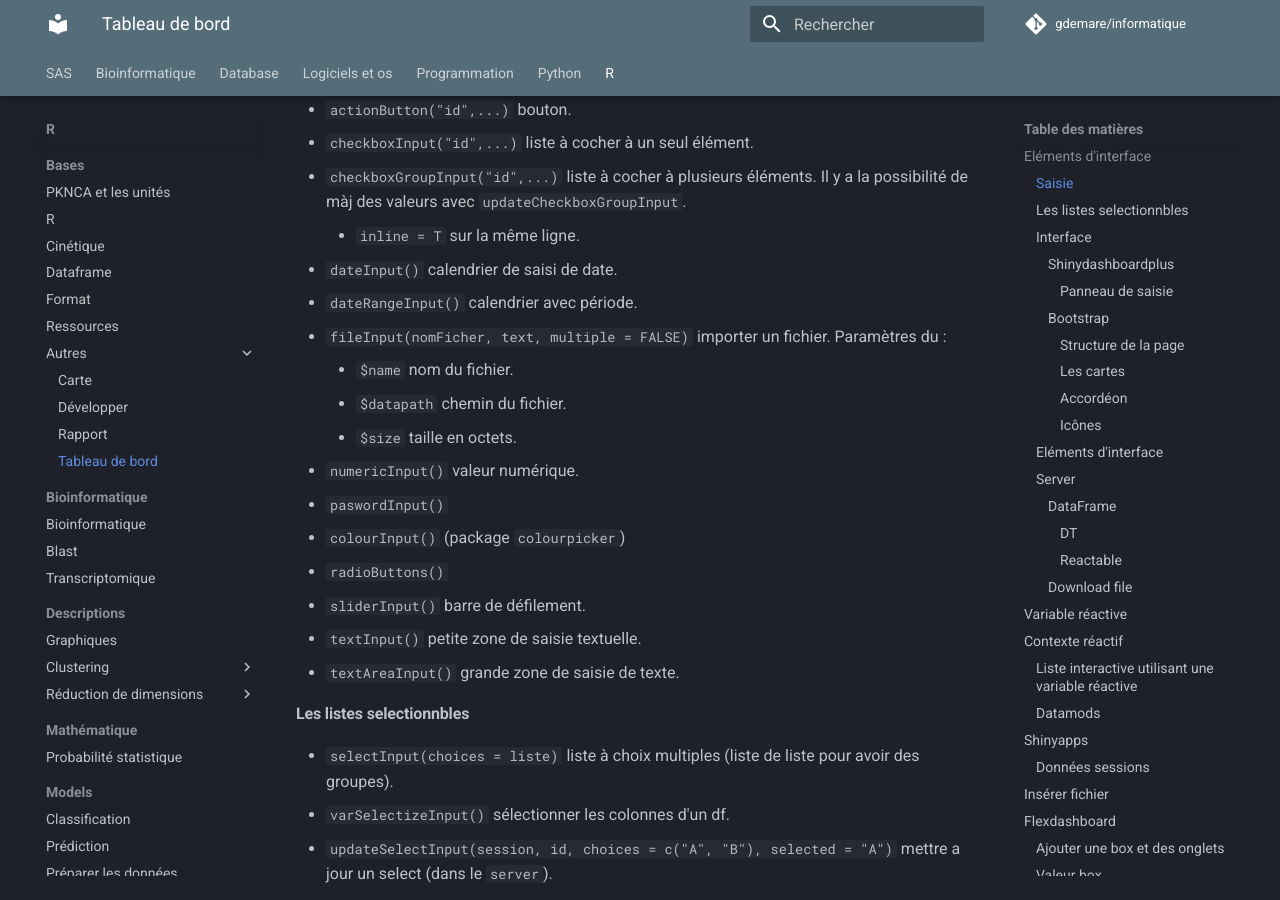
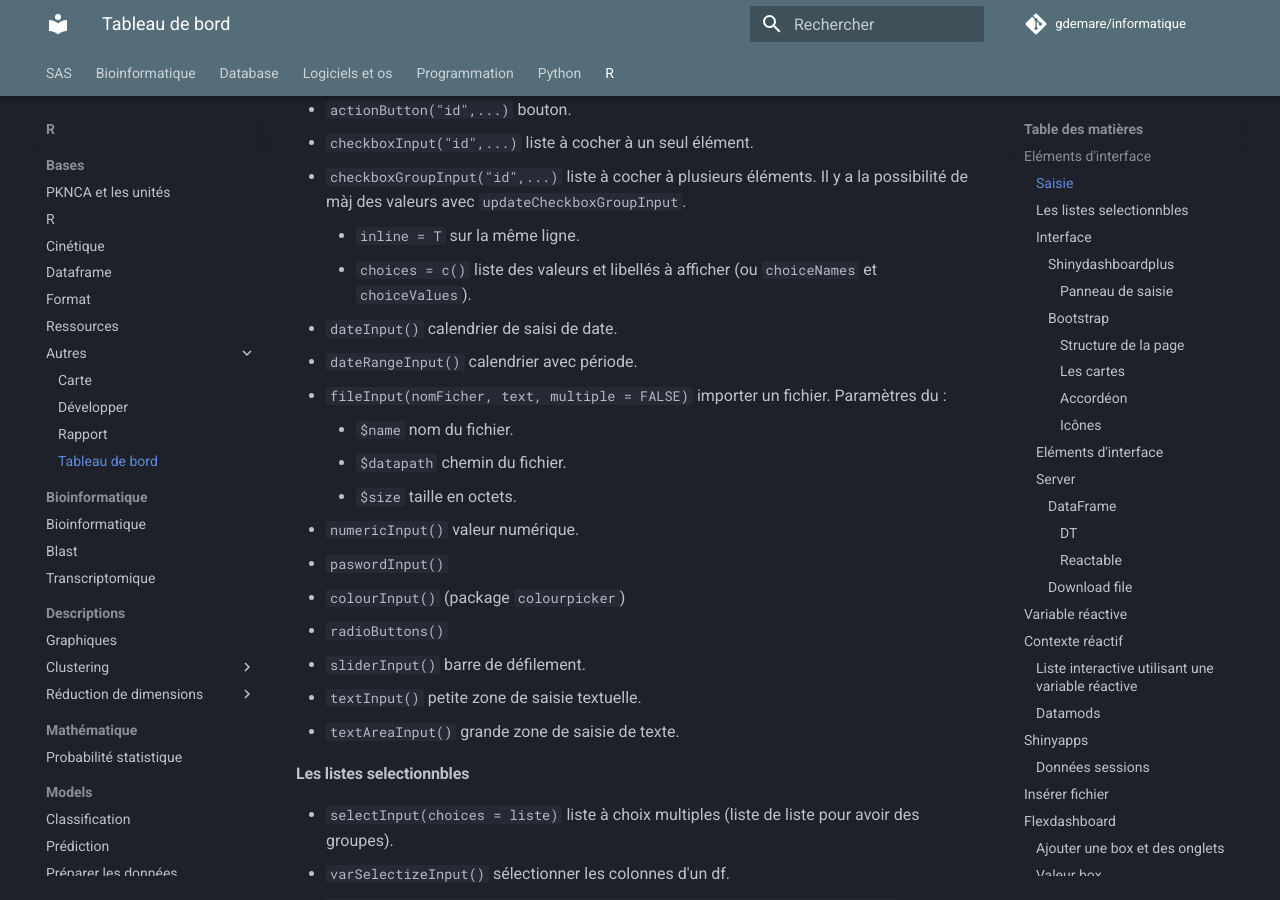
Before and after one commit to gdemare/Informatique, an MkDocs documentation site: the page built from docs/r/bases/autres/tableau de bord.md, in a window 1280 px wide and 900 px high, scrolled down 1199 px. Built offline with MkDocs 1.6.1 and Material for MkDocs 9.7.7, drawn with Linux system fonts in a browser that asks for light colours; comment, search, counter and statistics services are not loaded.

Commit message:
Update tableau de bord.md

```diff
--- a/docs/r/bases/autres/tableau de bord.md
+++ b/docs/r/bases/autres/tableau de bord.md
@@ -46,6 +46,7 @@ Les méthodes :
 * `checkboxGroupInput("id",...)` liste à cocher à plusieurs éléments. Il y a la possibilité de màj des valeurs avec `updateCheckboxGroupInput`.
 
 	* `inline = T` sur la même ligne.
+  	* `choices = c()` liste des valeurs et libellés à afficher (ou `choiceNames` et `choiceValues`).
 
 * `dateInput()` calendrier de saisi de date.
 * `dateRangeInput()` calendrier avec période.
```
